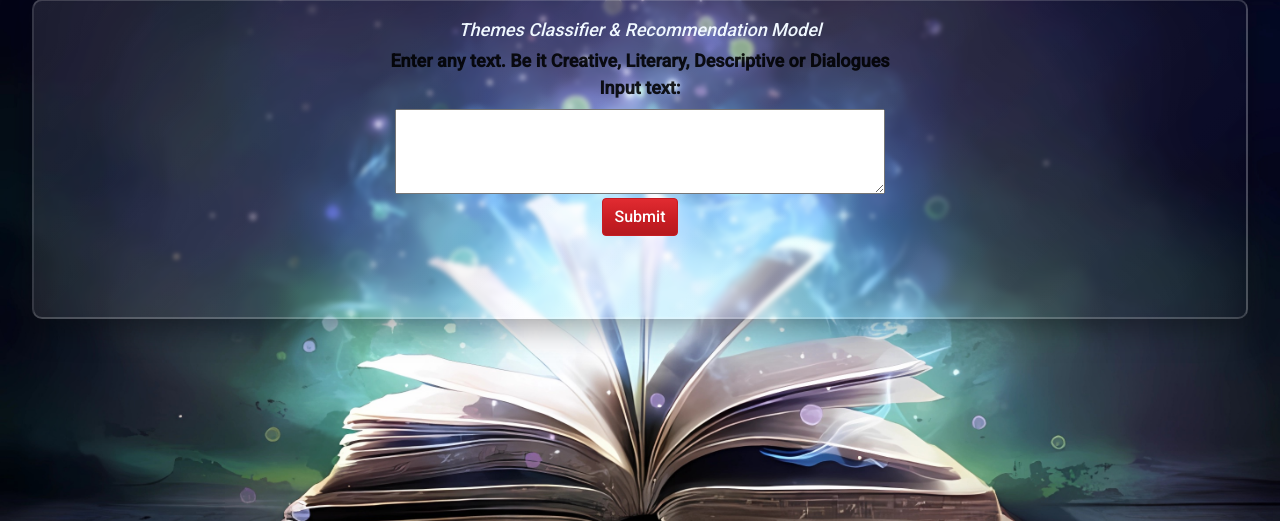
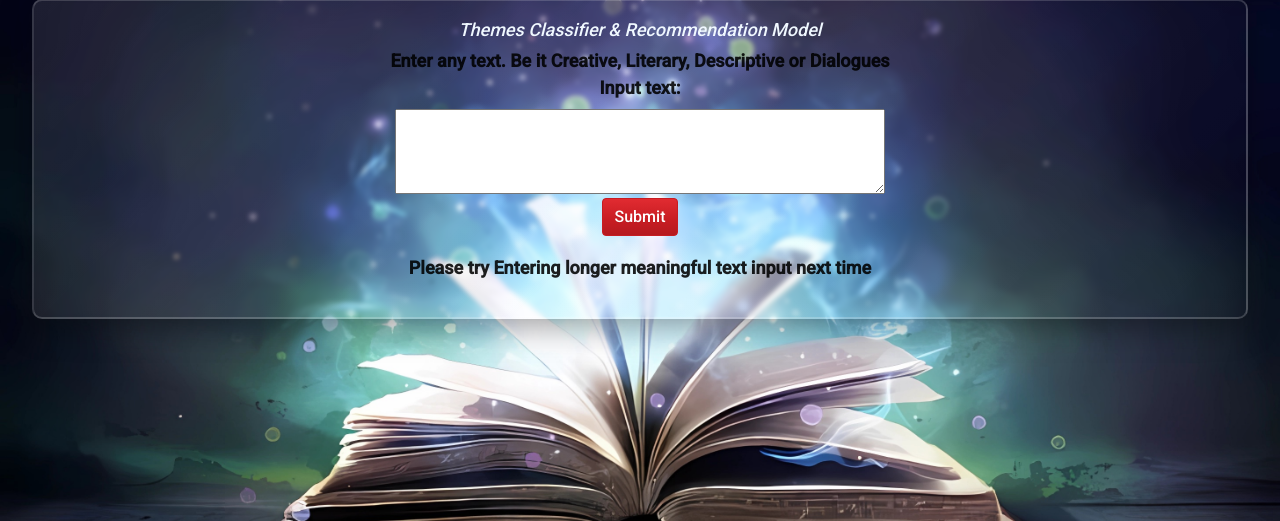
Before and after one commit to tanvir-ishraq/TextThema-Multi-Classifier, a Flask app: page / in a window 1280 px wide. Shown: the part 133-654 px from the top of the page. Run offline with Flask 2, Linux system fonts and the light colour scheme; some libraries are stand-ins or nearby versions.

Commit message:
Update index.html

```diff
--- a/templates/index.html
+++ b/templates/index.html
@@ -100,6 +100,10 @@ body {
         Themes suggestions: <br>
         {{ output_text }}
       </p>
+  {% else %}
+      <p class="font-weight-bold" style="color: rgba(0, 0, 0, 0.877);">
+        Please try Entering longer meaningful text input next time
+      </p>
   {% endif %}
 </div>
 </div>
```
